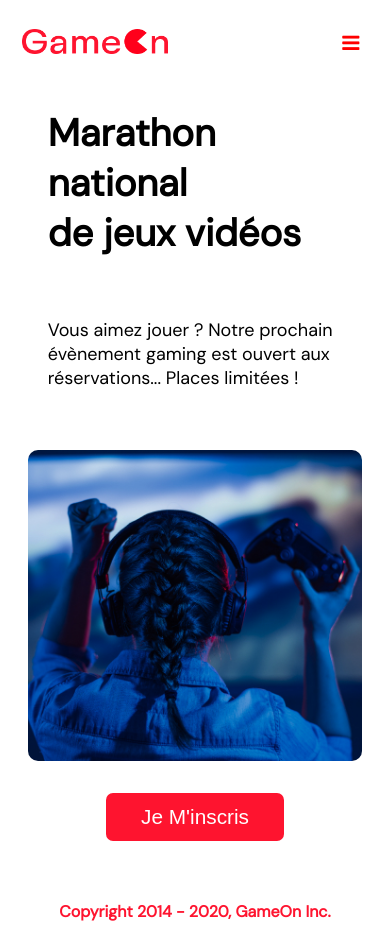
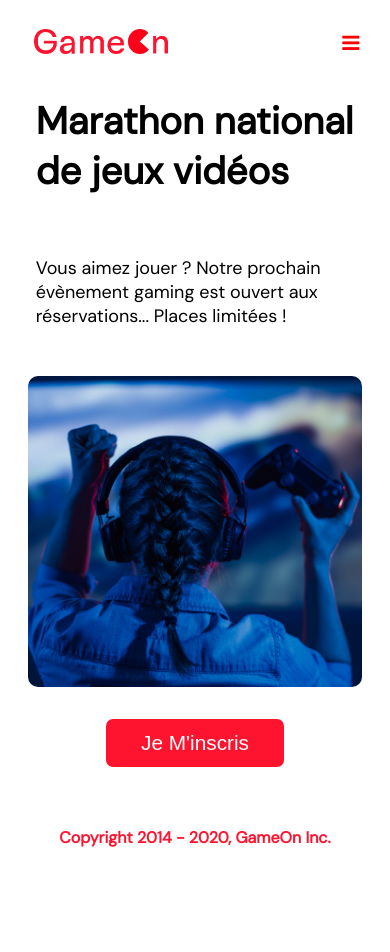
Before and after one commit to Franck79/FranckMoeuf_4_25062021, a website: page index.html in a window 390 px wide. After the commit the page ends 878 px from the top, so only its background shows below. Drawn offline with Linux system fonts and the light colour scheme.

Commit message:
update css file

```diff
--- a/css/modal.css
+++ b/css/modal.css
@@ -484,7 +484,7 @@ footer {
 @media screen and (max-width: 800px) {
   img {
     padding-right: 1rem;
-    padding-left: 8px;
+    padding-left: 20px;
     height: 25px;
     width:170px;
     margin-top:15px;
@@ -496,7 +496,7 @@ footer {
   .hero-content {
     background: #fff;
     color: #000;
-    padding: 20px;
+    padding: 8px;
   }
   .hero-content::after {
     content: unset;
```
